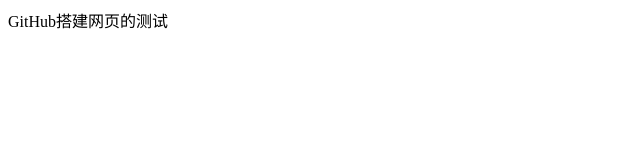
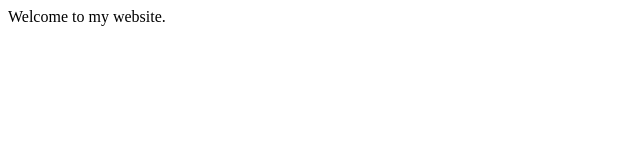
Before and after one commit to xshwy/xshwy.github.com, a plain HTML site: page index.html in a window 1280 px wide. Shown: the whole page, without its empty margins (0-640 px from the left). Drawn offline with Linux system fonts and the light colour scheme.

Commit message:
修改了一个语言

```diff
--- a/index.html
+++ b/index.html
@@ -6,6 +6,6 @@
     <title>嘻嘻嘻</title>
 </head>
 <body>
-    <a>GitHub搭建网页的测试</a>
+    <span>Welcome to my website.</span>
 </body>
 </html>
```
